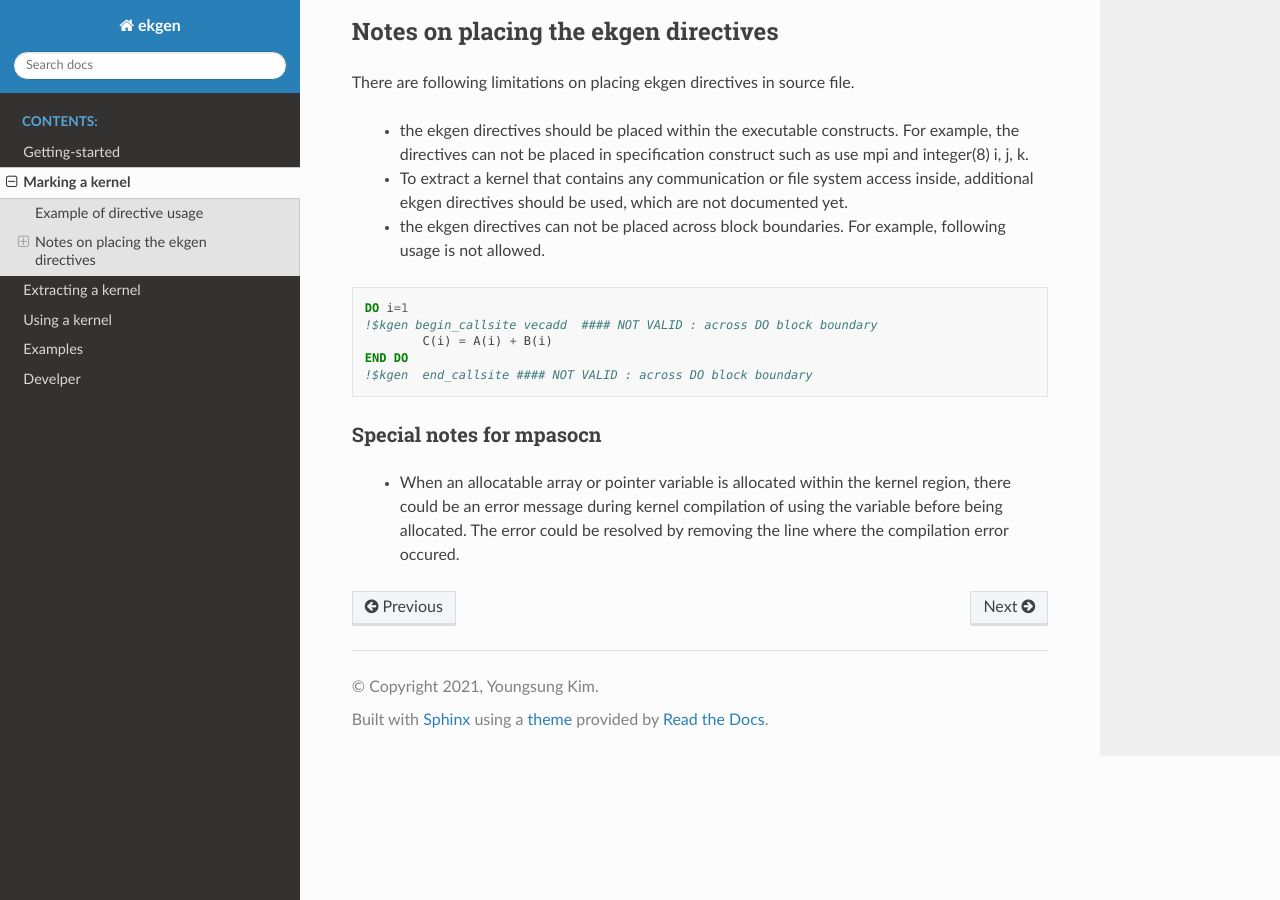
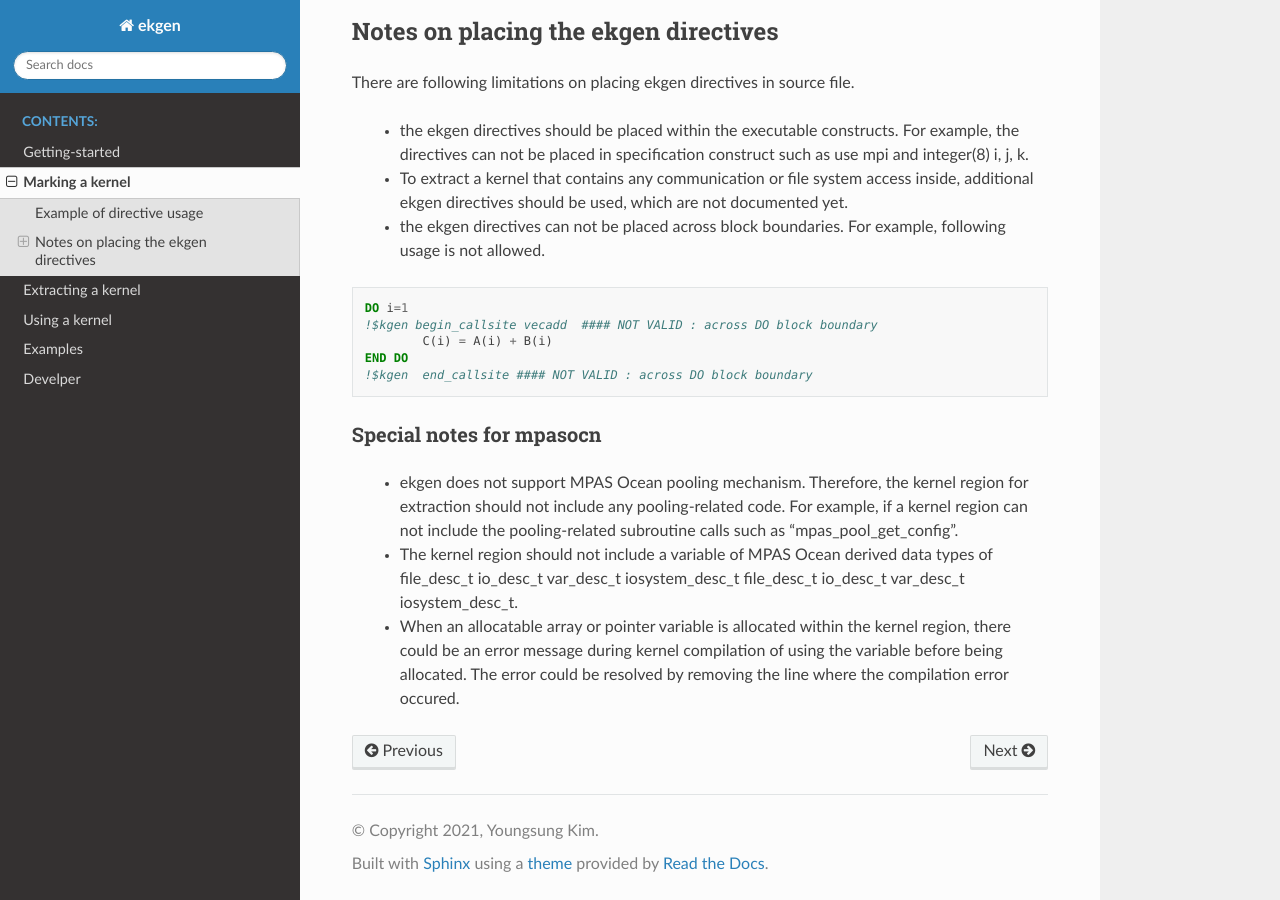
Before and after one commit to grnydawn/ekgen, a Sphinx documentation site: the page built from docs/source/kernel.rst, in a window 1280 px wide and 900 px high, scrolled down 551 px. Built offline with Sphinx 7.4.7 and the Read the Docs theme 2.0.0, drawn with Linux system fonts in a browser that asks for light colours.

Commit message:
updated kernel docs

```diff
--- a/docs/source/kernel.rst
+++ b/docs/source/kernel.rst
@@ -50,4 +50,6 @@ There are following limitations on placing ekgen directives in source file.
 Special notes for mpasocn
 ~~~~~~~~~~~~~~~~~~~~~~~~~~~
 
+    * ekgen does not support MPAS Ocean pooling mechanism. Therefore, the kernel region for extraction should not include any pooling-related code. For example, if a kernel region can not include the pooling-related subroutine calls such as "mpas_pool_get_config".
+    * The kernel region should not include a variable of MPAS Ocean derived data types of file_desc_t io_desc_t var_desc_t iosystem_desc_t file_desc_t io_desc_t var_desc_t iosystem_desc_t.
     * When an allocatable array or pointer variable is allocated within the kernel region, there could be an error message during kernel compilation of using the variable before being allocated. The error could be resolved by removing the line where the compilation error occured.
```
